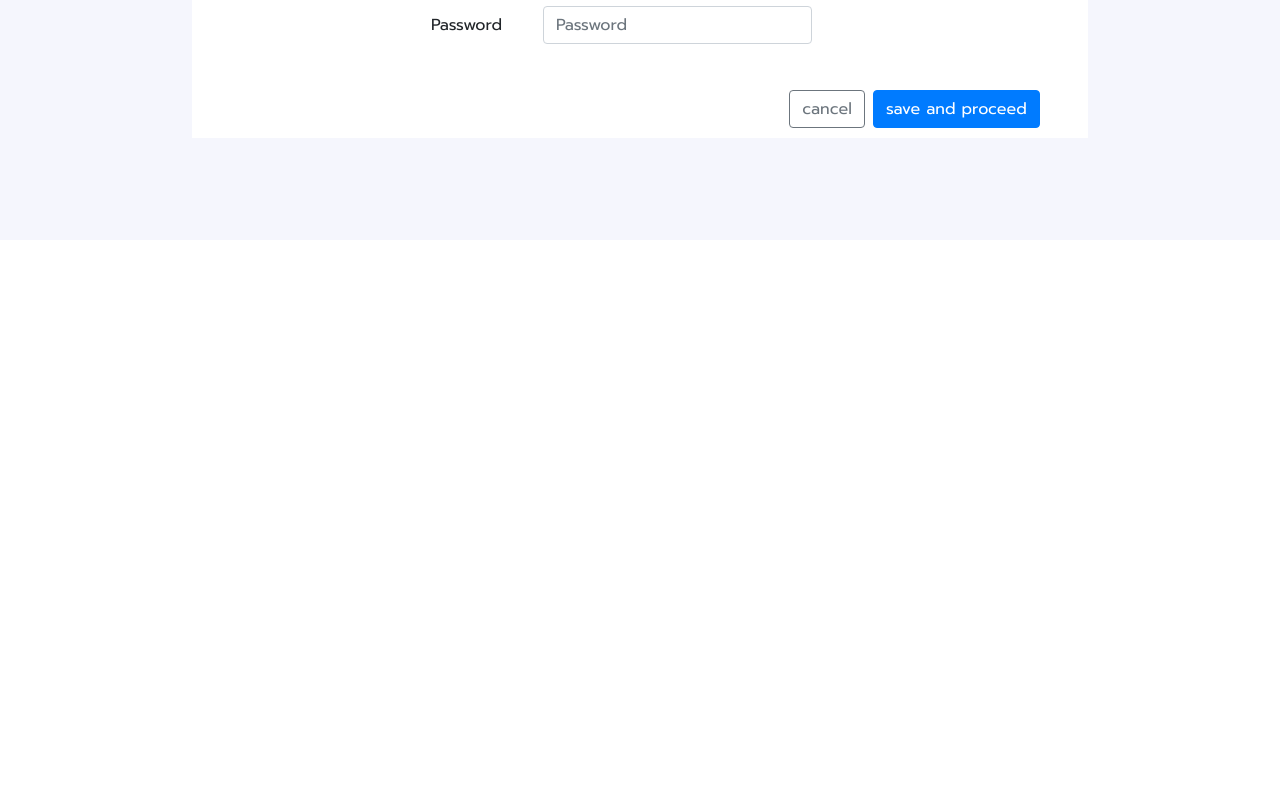
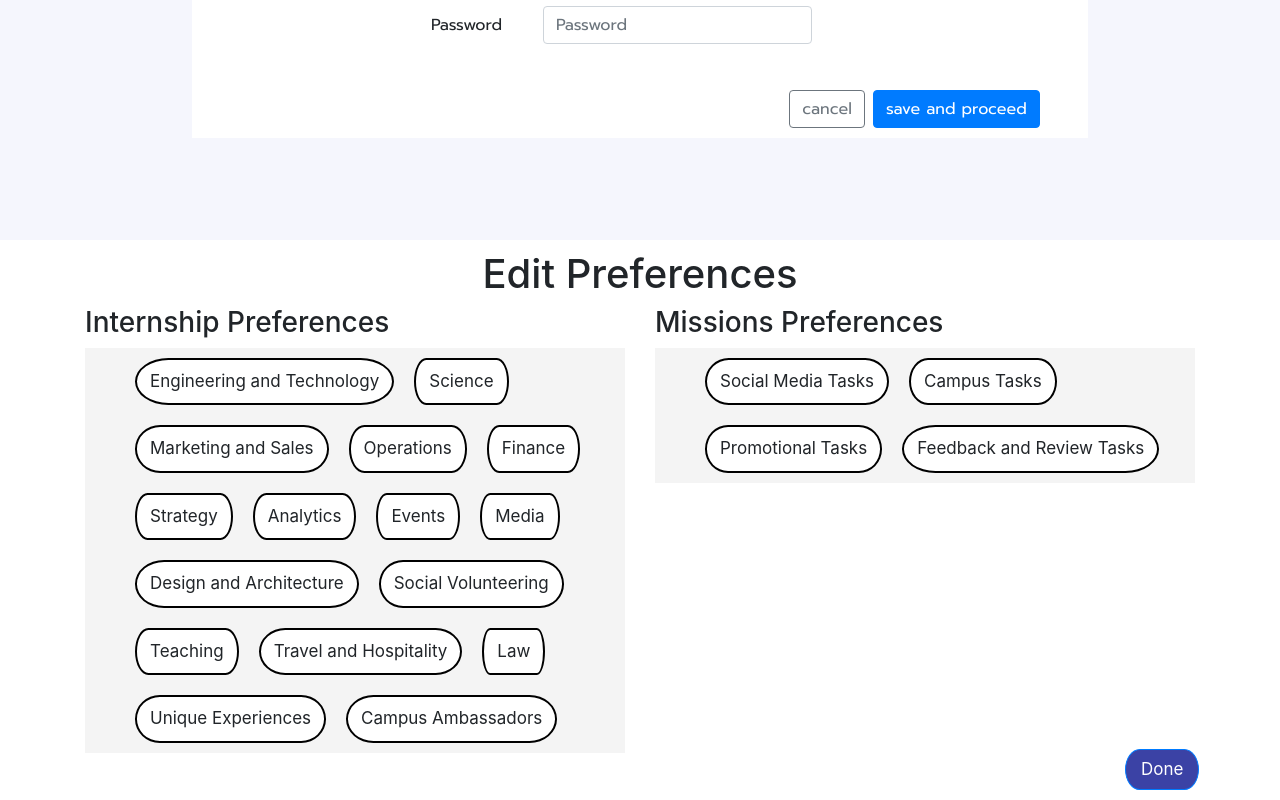
Before and after one commit to shabhinav/reactjs-profileCompletion, a React (Create React App) app: page / in a window 1280 px wide. Shown: the part 755-1555 px from the top of the page. Before the commit the page ends 995 px from the top, so only its background shows below. Built offline with nearby package versions, Linux system fonts and the light colour scheme.

Commit message:
editpref added

```diff
--- a/src/App.js
+++ b/src/App.js
@@ -4,7 +4,8 @@ import Herobanner from './herobanner';
 import Profile from './profile';
 import './app.scss'
 import Profilesetup from './profilesetup';
-import Psychomatrictest from './psychometrictest'
+import Psychomatrictest from './psychometrictest';
+import Editpref from './editpref';
 
 export default class App extends React.Component{
   constructor(props){
@@ -39,6 +40,7 @@ export default class App extends React.Component{
         <Header />
         <Herobanner changestate={this.changestate}/>
         <div className=" profilebg">{message}</div>
+        <Editpref/>
       </div>
     );
   }
--- /dev/null
+++ b/src/editpref.js
@@ -0,0 +1,91 @@
+import React from 'react';
+import './editpref.scss';
+
+export default class Editpref extends React.Component{
+    constructor(props) {
+        super(props);
+        this.state = {
+            intern: [
+                {id:1 , text:'Engineering and Technology'},
+                {id:2 ,text:'Science'},
+                {id:3 ,text:'Marketing and Sales'},
+                {id:4 ,text:'Operations'},
+                {id:5 ,text:'Finance'},
+                {id:6 ,text:'Strategy'},
+                {id:7 ,text:'Analytics'},
+                {id:8 ,text:'Events'},
+                {id:9 ,text:'Media'},
+                {id:10 ,text:'Design and Architecture'},
+                {id:11 ,text:'Social Volunteering'},
+                {id:12 ,text:'Teaching'},
+                {id:13 ,text:'Travel and Hospitality'},
+                {id:14 ,text:'Law'},
+                {id:15 ,text:'Unique Experiences'},
+                {id:16 ,text:'Campus Ambassadors'}
+            ],
+
+            mission:[
+                {id:17,text:'Social Media Tasks'},
+                {id:18,text:'Campus Tasks'},
+                {id:19,text:'Promotional Tasks'},
+                {id:20,text:'Feedback and Review Tasks'}
+            ],
+
+            selectedintern:[],
+
+            selectedmission:[]
+        }
+        this.storeid=this.storeid.bind(this);
+
+    }
+
+        storeid(type,id){
+            if(type=='intern'){
+                this.setState({
+                    selectedintern:[...this.state.selectedintern,id]
+                  });
+            }else if(type=='mission'){
+                this.setState({
+                    selectedmission:[...this.state.selectedmission,id]
+                  });
+            }
+        }
+
+    render(){
+        const internlist = this.state.intern.map((link) =>
+        <li className={this.state.selectedintern.indexOf(link.id)>-1?'active':''}  onClick={()=>{this.storeid('intern',link.id)}} key={link.id}>{link.text}  </li>
+        );
+        const missionlist = this.state.mission.map((links) =>
+        <li className={this.state.selectedmission.indexOf(links.id)>-1?'activem':''}onClick={()=>{this.storeid('mission',links.id)}} key={links.id}>{links.text} </li>
+        );
+
+        return(
+            <div className='editpref'>
+                <div className="container">
+                    <h1>Edit Preferences</h1>
+                    <div className="row">
+                        <div className="col-lg-6 ">
+                            <h3>Internship Preferences</h3>
+                            <div className="internbg">
+                                <ul>
+                                    {internlist}
+                                </ul>
+                            </div>
+                        </div>
+                        <div className="col-lg-6 ">
+                            <h3>Missions Preferences</h3>
+                            <div className="missionbg">
+                                <ul>
+                                    {missionlist}
+                                </ul>
+                            </div>
+                            <button className="btn btn-primary">Done</button>
+                        </div>
+                    </div>
+
+                </div>
+            </div>
+
+        );
+    }
+}
--- /dev/null
+++ b/src/editpref.scss
@@ -0,0 +1,49 @@
+.editpref{
+    .active{
+        background-color: #F8AC30;
+        color:white;
+        font-weight: bold;
+        border:transparent;
+    }
+    .activem{
+        background-color:#3D6CF8;
+        color:white;
+        font-weight: bold;
+        border:transparent;
+    }
+    li{
+        list-style-type:none;
+        border:2px solid black;
+        border-radius:13%/50%;
+        display: inline-block;
+        padding: 9px 13px;
+        margin:10px;
+        background-color: white;
+        font-size:17px;
+    }
+    h1{
+        text-align: center;
+    }
+    .internbg{
+        background-color: #F4F4F4;
+    }
+    .missionbg{
+        background-color: #F4F4F4
+
+    }
+    h4{
+        background-color: white;
+        text-align: center;
+    }
+    .btn{
+        background-color: #3B42A5;
+        border-radius: 20%/50%;
+        margin-top:250px;
+        margin-left: 470px;
+        padding: 7px 15px;
+        font-size: 17px;
+    }
+
+        padding: 10px;
+
+}
```
